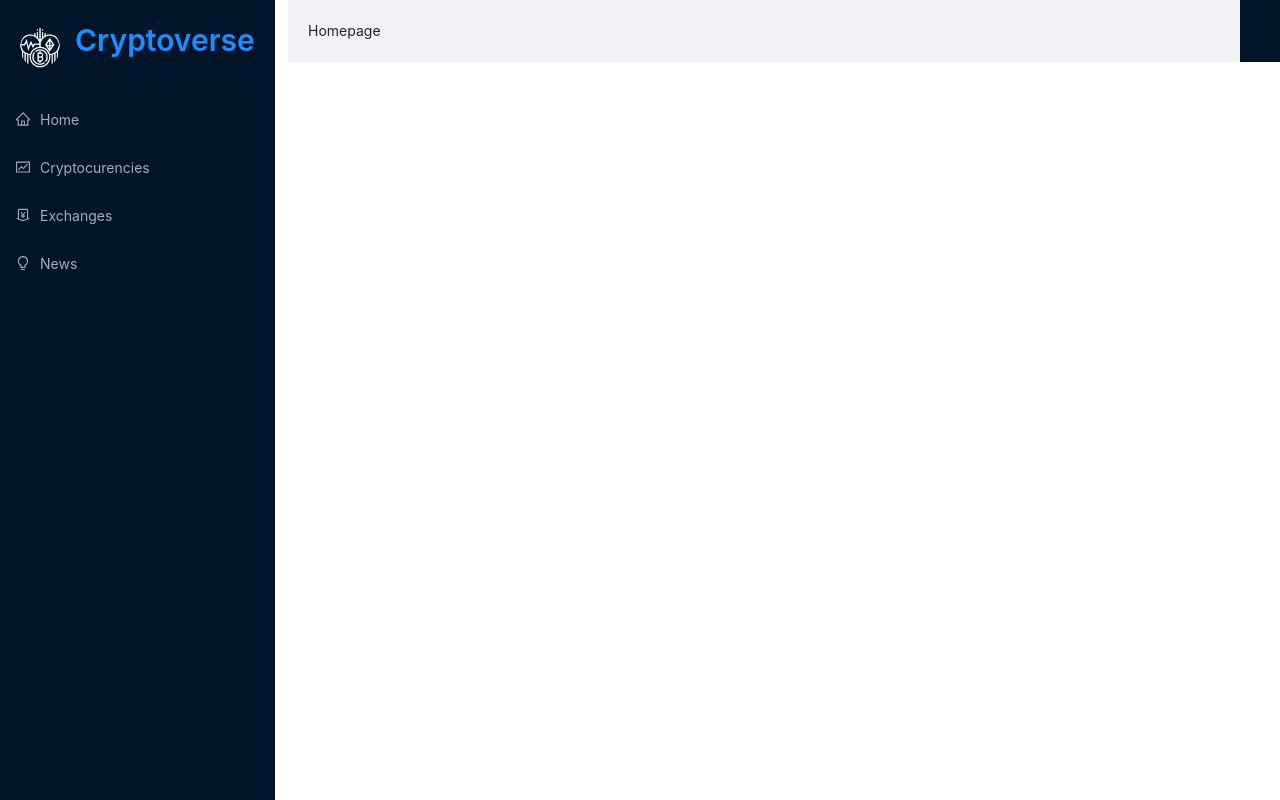
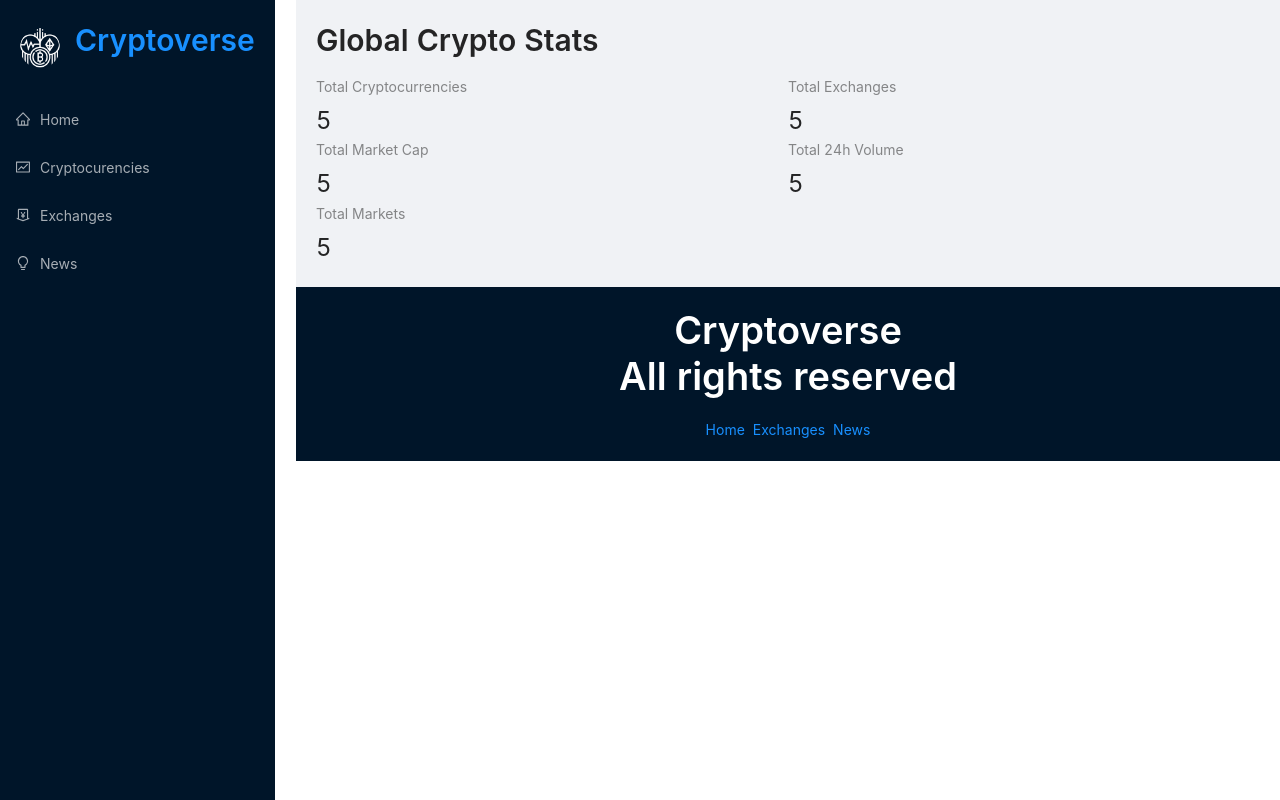
Before and after one commit to ervinkacar1991/Cryptoverse-app_REACTJS, a React (Create React App) app: page / in a window 1280 px wide. Built offline with nearby package versions, Linux system fonts and the light colour scheme.

Commit message:
Set redux store, and fetch logic

```diff
--- a/src/App.js
+++ b/src/App.js
@@ -45,8 +45,19 @@
             </Routes>
           </div>
         </Layout>
+
+        <div className="footer" level={2}>
+          <Typography.Title style={{ color: "white", textAlign: "center" }}>
+            Cryptoverse <br />
+            All rights reserved
+          </Typography.Title>
+          <Space>
+            <Link to="/">Home</Link>
+            <Link to="/exchanges">Exchanges</Link>
+            <Link to="/news">News</Link>
+          </Space>
+        </div>
       </div>
-      <div className="footer"></div>
     </div>
   );
 }
--- /dev/null
+++ b/src/app/store.js
@@ -0,0 +1,5 @@
+import { configureStore } from "@reduxjs/toolkit";
+
+export default configureStore({
+  reducer: {},
+});
--- a/src/components/Homepage.jsx
+++ b/src/components/Homepage.jsx
@@ -1,8 +1,23 @@
 import React from 'react'
+import millify from 'millify'
+import { Typography, Row, Col, Statistic } from 'antd'
+import { Link } from 'react-router-dom'
+
+const {Title} = Typography
 
 const Homepage = () => {
   return (
-    <div>Homepage</div>
+    <>
+    <Title level={2} className="heading">Global Crypto Stats</Title>
+    <Row>
+      <Col span={12}><Statistic title="Total Cryptocurrencies" value="5"/></Col>
+      <Col span={12}><Statistic title="Total Exchanges" value="5"/></Col>
+      <Col span={12}><Statistic title="Total Market Cap" value="5"/></Col>
+      <Col span={12}><Statistic title="Total 24h Volume" value="5"/></Col>
+      <Col span={12}><Statistic title="Total Markets" value="5"/></Col>
+
+    </Row>
+    </>
   )
 }
 
--- a/src/index.js
+++ b/src/index.js
@@ -1,14 +1,18 @@
 import React from "react";
 import ReactDOM from "react-dom/client";
 import { BrowserRouter as Router } from "react-router-dom";
+import { Provider } from "react-redux";
 import App from "./App";
 import "antd/dist/antd.css";
+import store from "./app/store";
 
 const root = ReactDOM.createRoot(document.getElementById("root"));
 root.render(
   <React.StrictMode>
     <Router>
-      <App />
+      <Provider store={store}>
+        <App />
+      </Provider>
     </Router>
   </React.StrictMode>
 );
```
Also changed, not shown: src/services/cryptoApi.js (added, +20 -0 lines).
